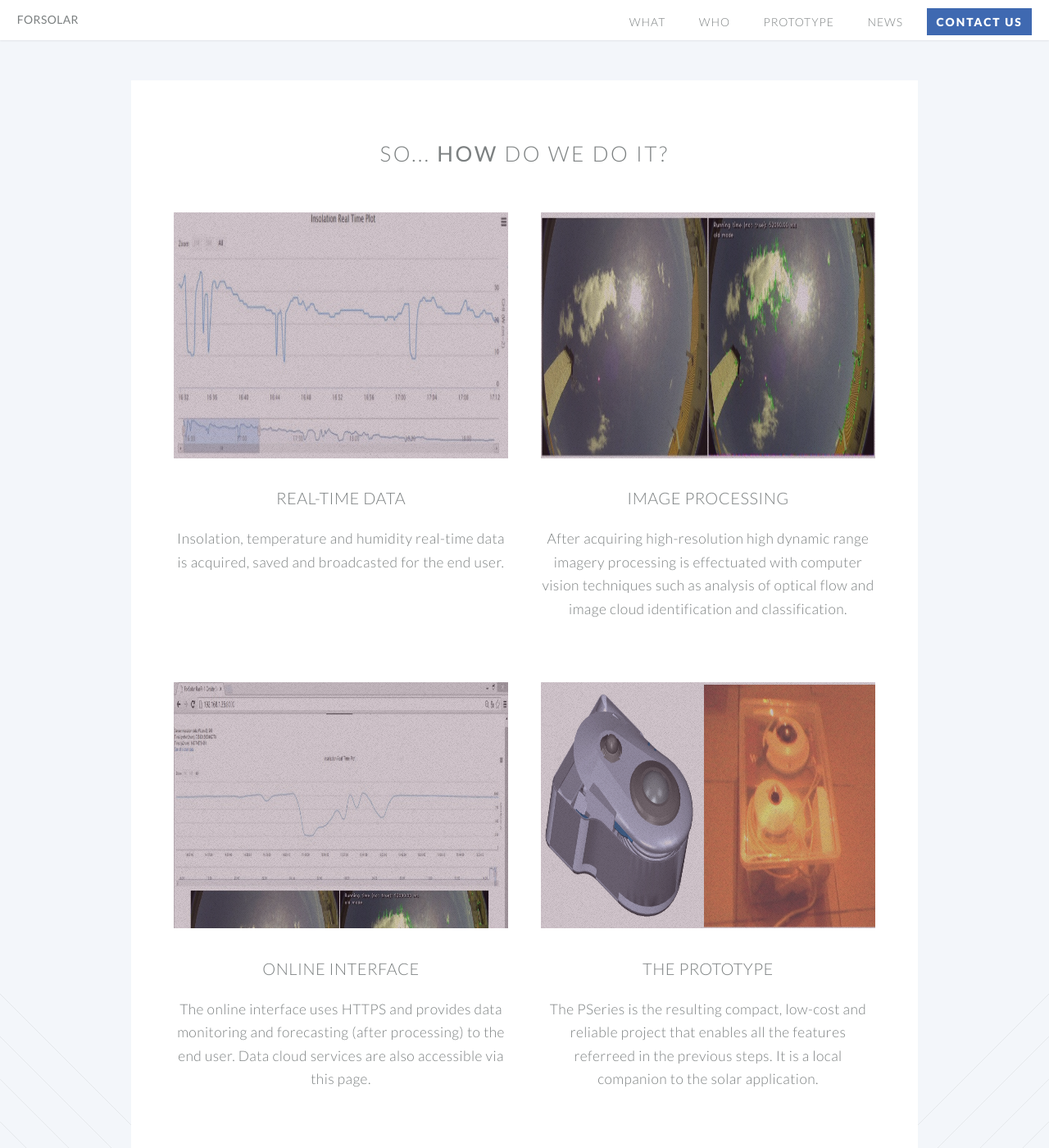
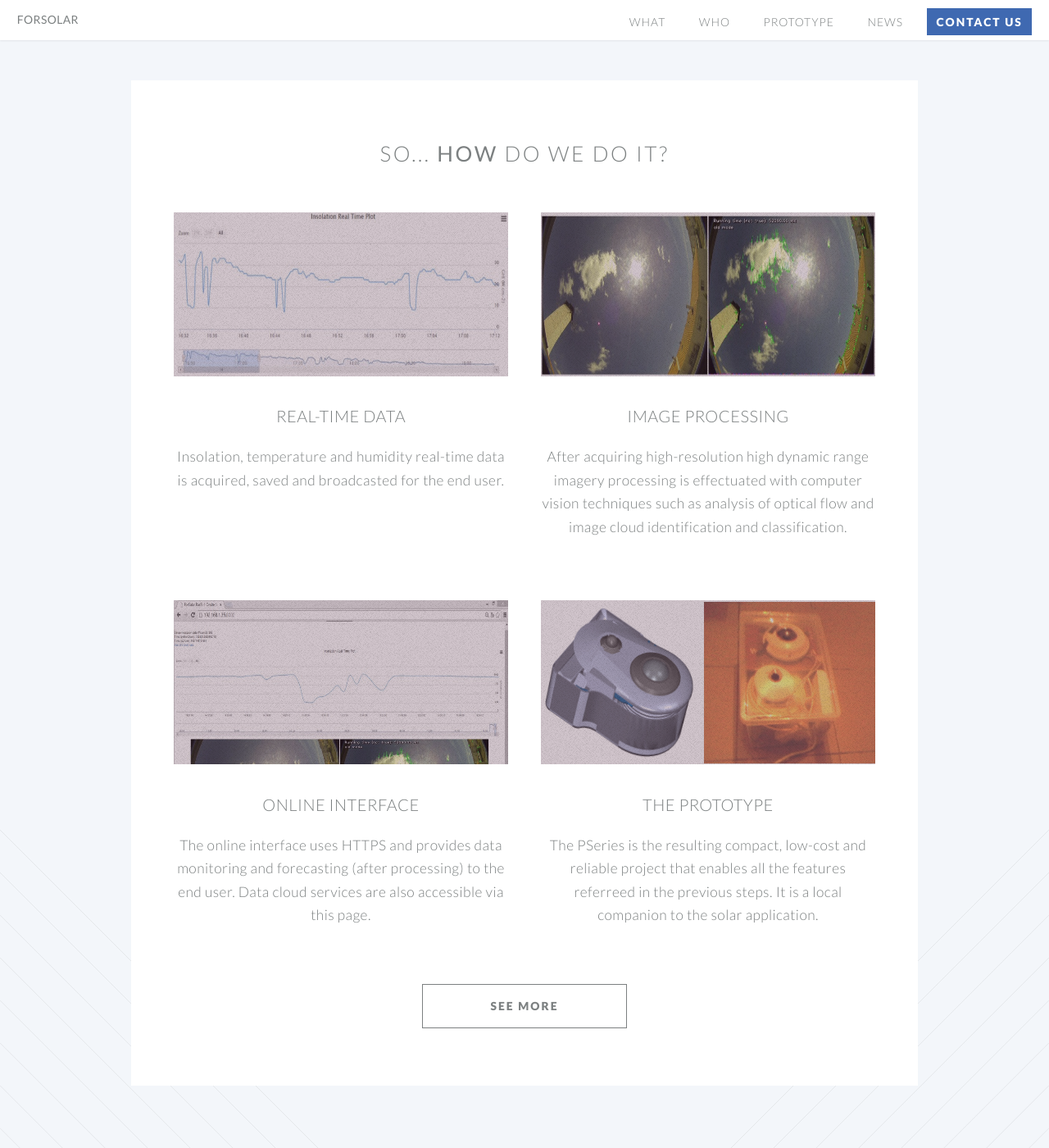
Before and after one commit to Forsolar/forsolar.github.io, a Jekyll site: the page built from index.html, in a window 1280 px wide and 1400 px high, scrolled down 2208 px. Shown: the whole window at 82% size. Built offline with Jekyll 4.4.1, drawn with Linux system fonts in a browser that asks for light colours.

Commit message:
adjust height of image

```diff
--- a/css/style.css
+++ b/css/style.css
@@ -268,7 +268,7 @@
 			.image.featured img {
 				display: block;
 				width: 100%;
-				height: 300px;
+				height: 200px;
 			}
 
 /* Icon */
```
